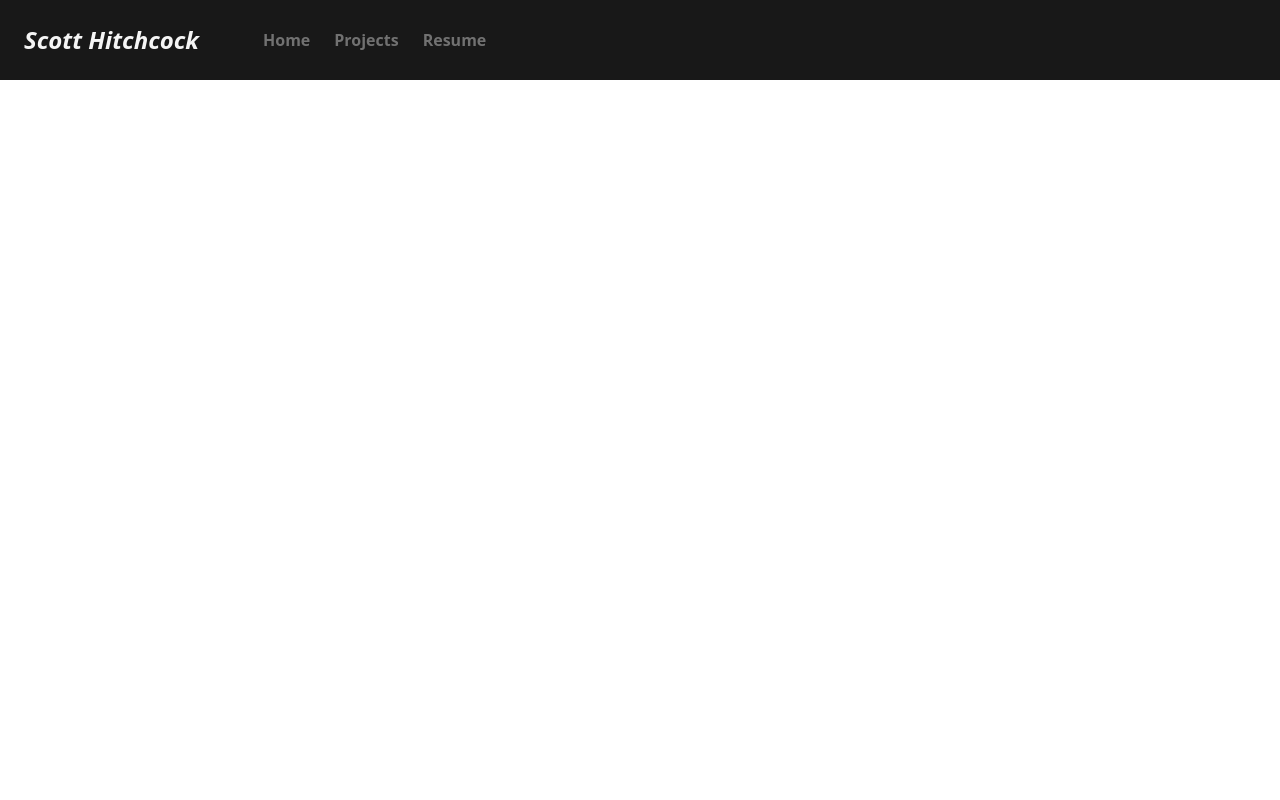
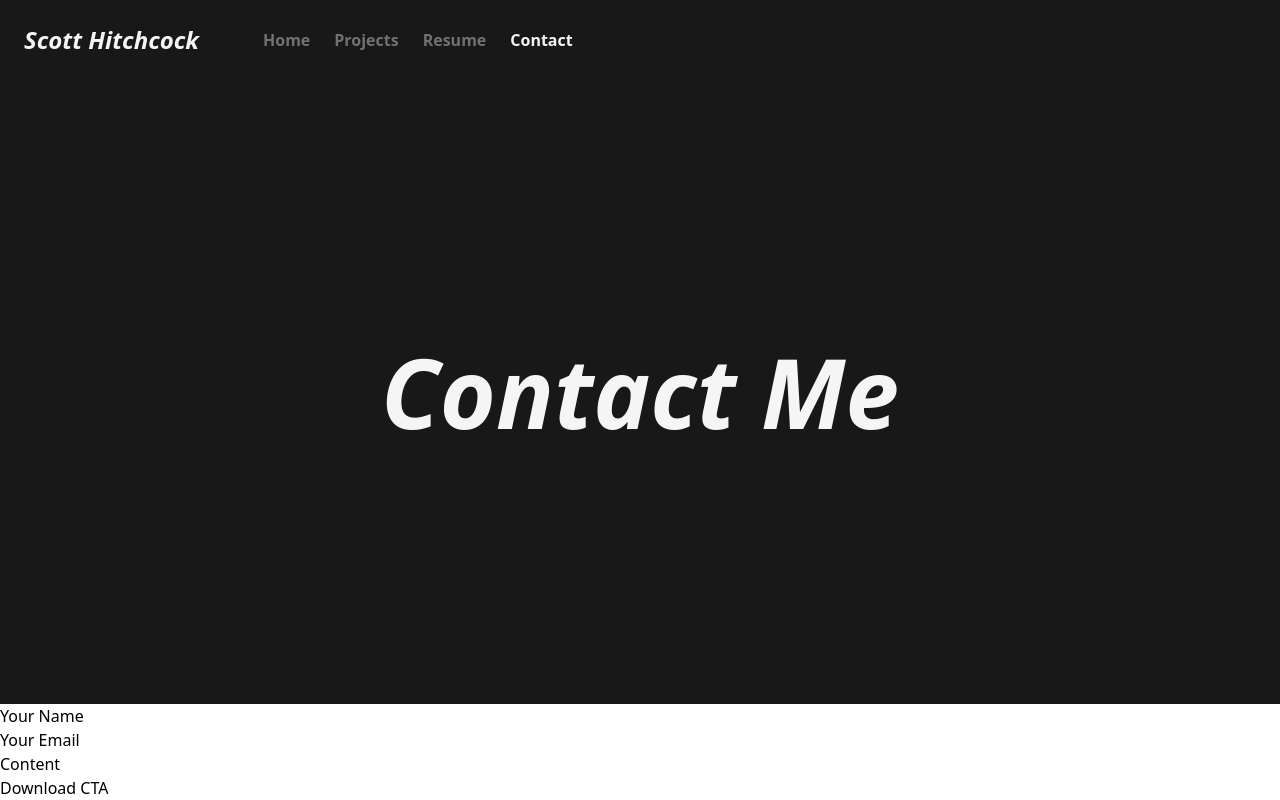
Before and after one commit to scotthitch/s-hitchcock-website, a Vue app: page /contact in a window 1280 px wide. Built offline with nearby package versions, Linux system fonts and the light colour scheme; no server answers.

Commit message:
feat: create rough contact me form

```diff
--- a/src/components/NavBar.vue
+++ b/src/components/NavBar.vue
@@ -14,6 +14,11 @@ const navBarRoutes = [
         to: '/resume',
         id: 'resume',
         title: 'Resume'
+    },
+    {
+        to: '/contact',
+        id: 'contact',
+        title: 'Contact'
     }
 ]
 </script>
--- a/src/router/index.ts
+++ b/src/router/index.ts
@@ -1,6 +1,7 @@
 import { createRouter, createWebHistory } from 'vue-router'
-import HomeView from '../views/HomeView/HomeView.vue'
-import ResumeView from '../views/ResumeView/ResumeView.vue'
+import HomeView from '@/views/HomeView/HomeView.vue'
+import ResumeView from '@/views/ResumeView/ResumeView.vue'
+import ContactMeView from '@/views/ContactMeView/ContactMeView.vue'
 
 const router = createRouter({
     history: createWebHistory(import.meta.env.BASE_URL),
@@ -15,6 +16,12 @@ const router = createRouter({
             name: 'resume',
             component: ResumeView
         },
+
+        {
+            path: '/contact',
+            name: 'contact',
+            component: ContactMeView
+        },
         {
             path: '/projects',
             name: 'projects',
--- /dev/null
+++ b/src/views/ContactMeView/ContactMeView.vue
@@ -0,0 +1,39 @@
+<script setup lang="ts">
+
+import PageIntro from '../../components/PageIntro.vue'
+
+const HERO_TOFU_CONTACT_ME_URL = import.meta.env.VITE_HERO_TOFU_CONTACT_ME_URL
+</script>
+
+<template>
+    <PageIntro pageName="Contact Me" />
+
+    <form :action="HERO_TOFU_CONTACT_ME_URL" method="post" accept-charset="UTF-8">
+        <div>
+            <label for="name">Your Name</label>
+            <input name="Name" id="name" type="text" required />
+        </div>
+        <div>
+            <label for="email">Your Email</label>
+            <input name="Email" id="email" type="email" required />
+        </div>
+        <div>
+            <label for="content">Content</label>
+            <input name="Content" id="content" type="text" required />
+        </div>
+        <div>
+            <input type="submit" value="Download CTA" />
+            <div
+                style="
+                    text-indent: -99999px;
+                    white-space: nowrap;
+                    overflow: hidden;
+                    position: absolute;
+                "
+                aria-hidden="true"
+            >
+                <input type="text" name="_gotcha" tabindex="-1" autocomplete="off" />
+            </div>
+        </div>
+    </form>
+</template>
```
